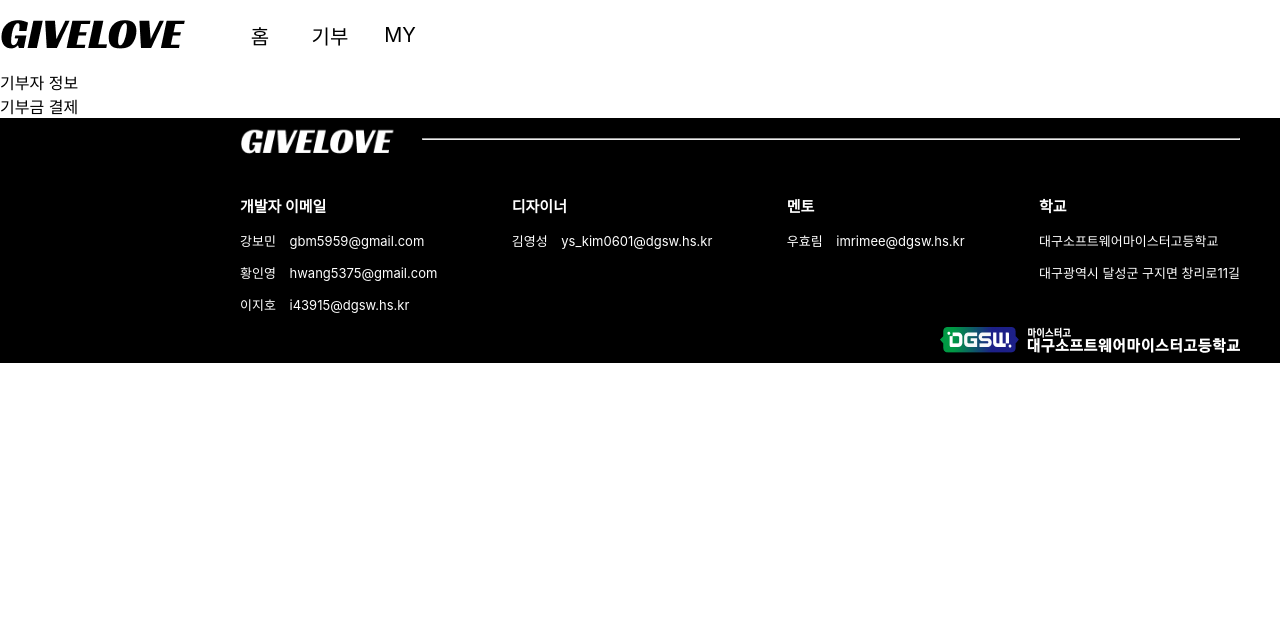
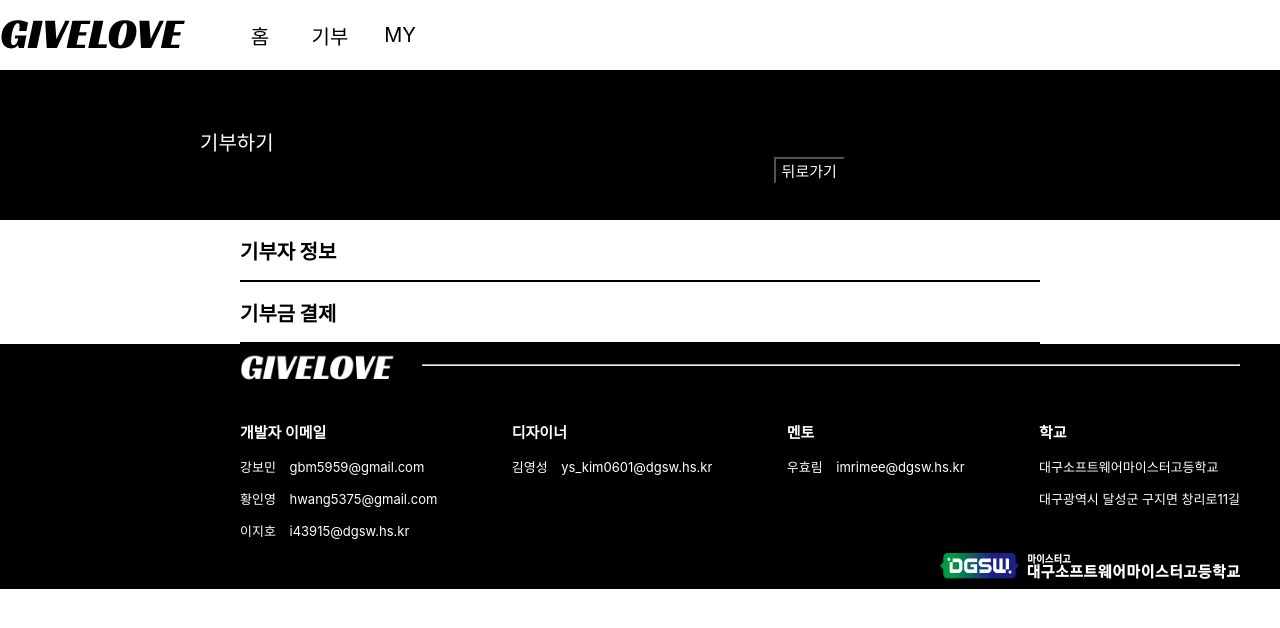
Before and after one commit to Hwanginyoung/Naresha2-GiveLove_project, a React (Create React App) app in the folder givelove/: page /Donatemoney in a window 1280 px wide. Shown: the top 628 px of the page. Built offline with nearby package versions, Linux system fonts and the light colour scheme.

Commit message:
donatemoney

```diff
--- a/givelove/src/containers/DonateMoney.css
+++ b/givelove/src/containers/DonateMoney.css
@@ -0,0 +1,13 @@
+#donatemoney #text{
+    width: 800px;
+    height: 60px;
+
+    margin: 0 auto;
+    display: flex;
+    align-items: center;
+
+    border-bottom: 2px solid;
+
+    font-weight: 800;
+    font-size: 20px;
+}
--- a/givelove/src/containers/DonateMoney.js
+++ b/givelove/src/containers/DonateMoney.js
@@ -1,10 +1,12 @@
 import React from "react";
 import "./DonateMoney.css";
 
+import Donateheader from "../components/Donateheader";
 
 function DonateMoney() {
   return (
     <>
+      <Donateheader />
       <div id="donatemoney">
         <div id="userinfo">
           <div id="text">기부자 정보</div>
@@ -13,7 +15,7 @@
           <div id="num"></div>
         </div>
         <div id="payment">
-                <div id="pay">기부금 결제</div>
+          <div id="text">기부금 결제</div>
           <div id="money"></div>
           <div id="bank"></div>
           <div id="account"></div>
```
Lines whose indentation alone changed are shown as unchanged.
